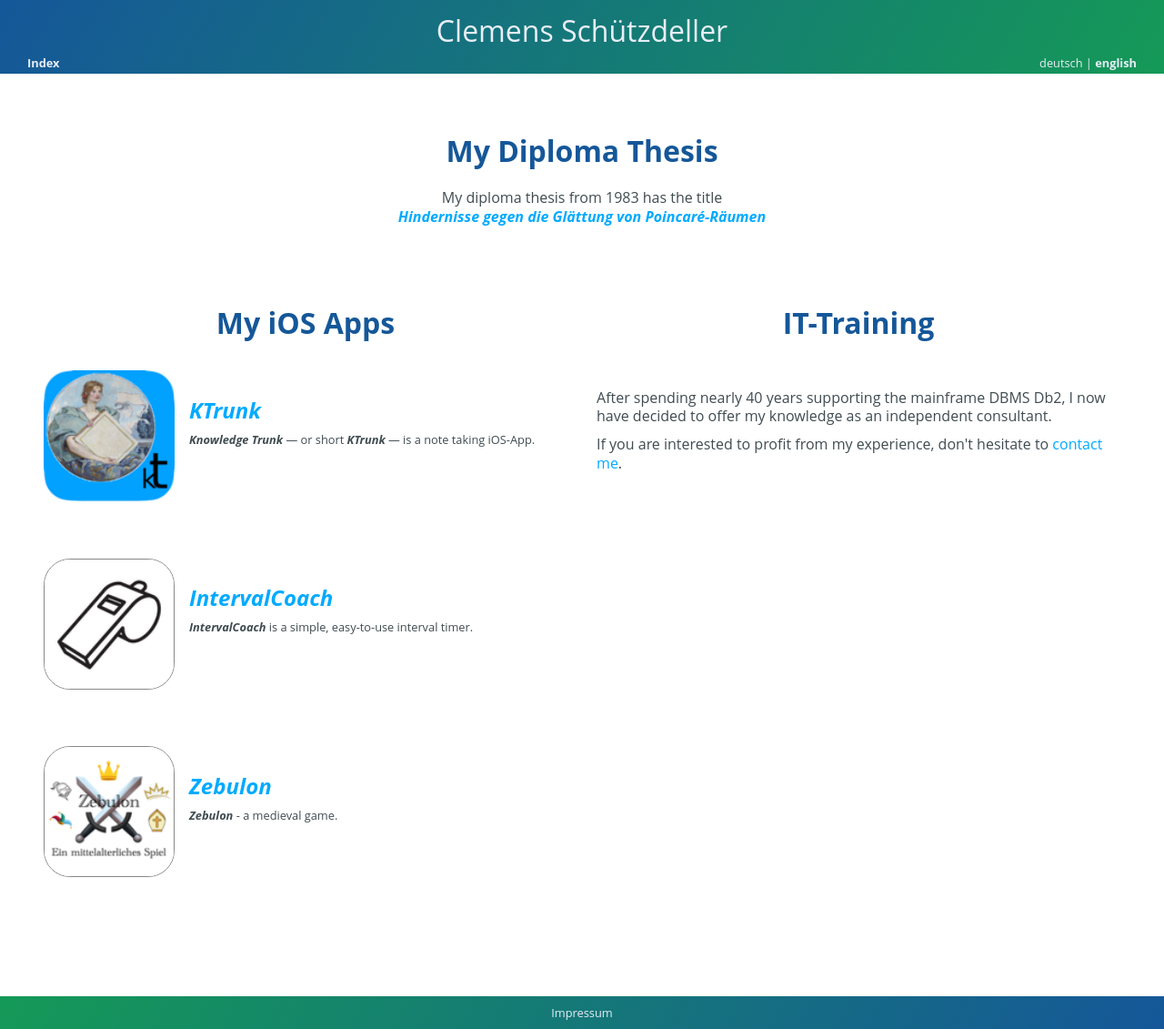
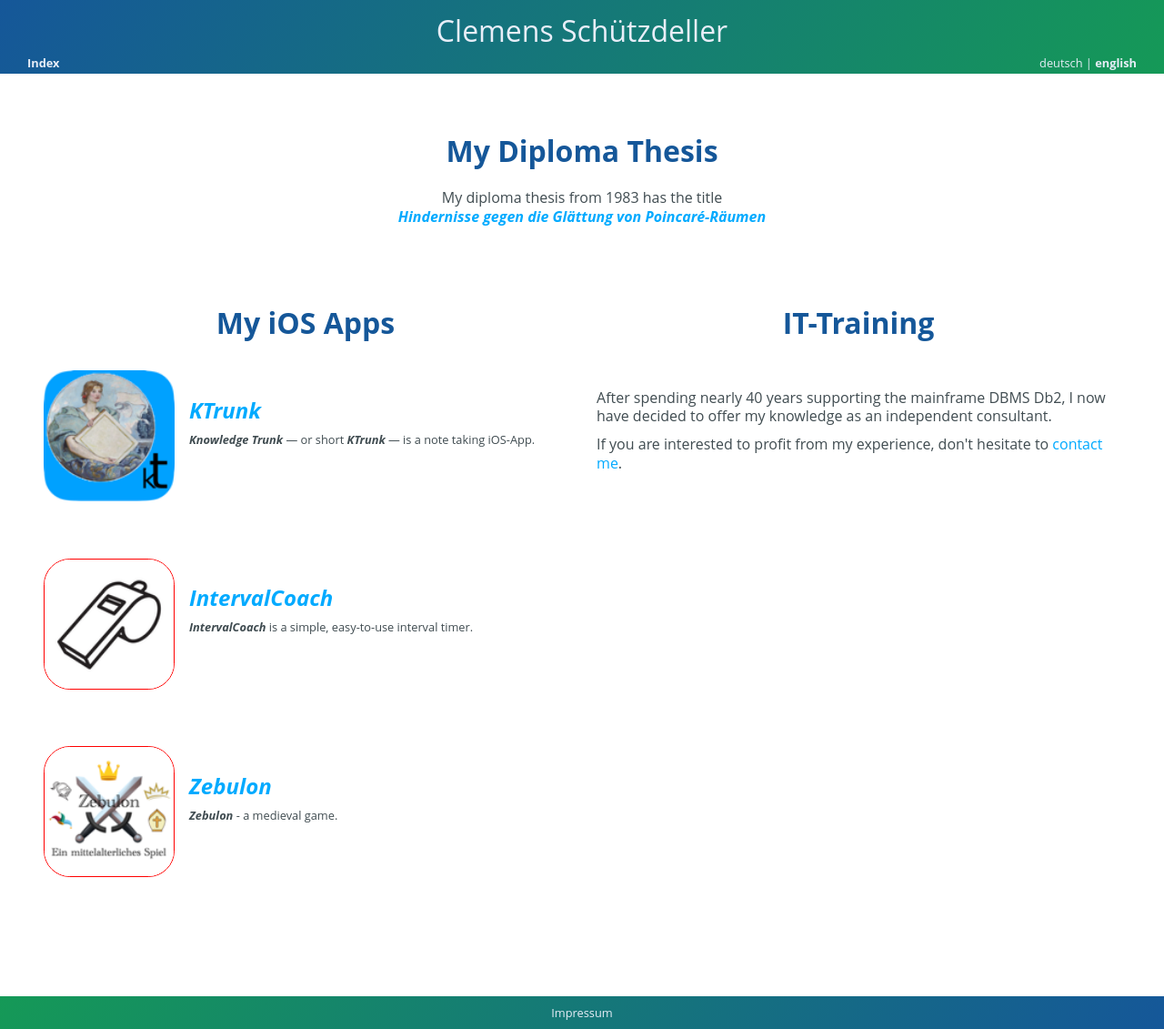
Before and after one commit to cs-LA/home, a Jekyll site: the page built from README.md, in a window 1280 px wide. Shown: the whole page at 91% size. Built offline with Jekyll 4.4.1, drawn with Linux system fonts in a browser that asks for light colours; our own code applies the rules of GitHub Pages for plain Markdown files.

Commit message:
Update default.html

```diff
--- a/_layouts/default.html
+++ b/_layouts/default.html
@@ -156,7 +156,7 @@
 	max-width: 150px;
       }
       .bordered {
-        border: 1px solid #888888;
+        border: 1px solid #ff0000;
         border-radius: 20%;
       }
       .inLine {
```
